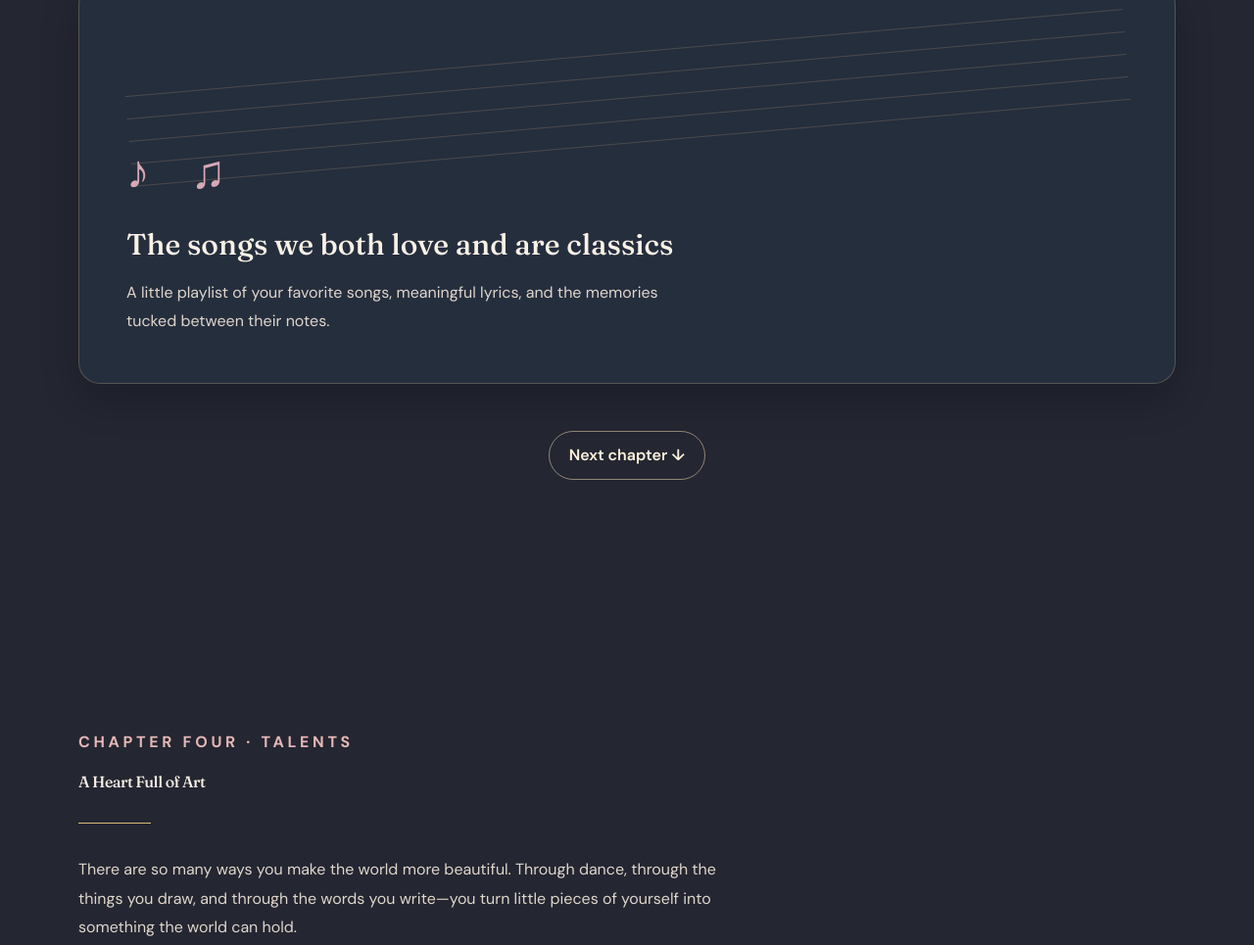
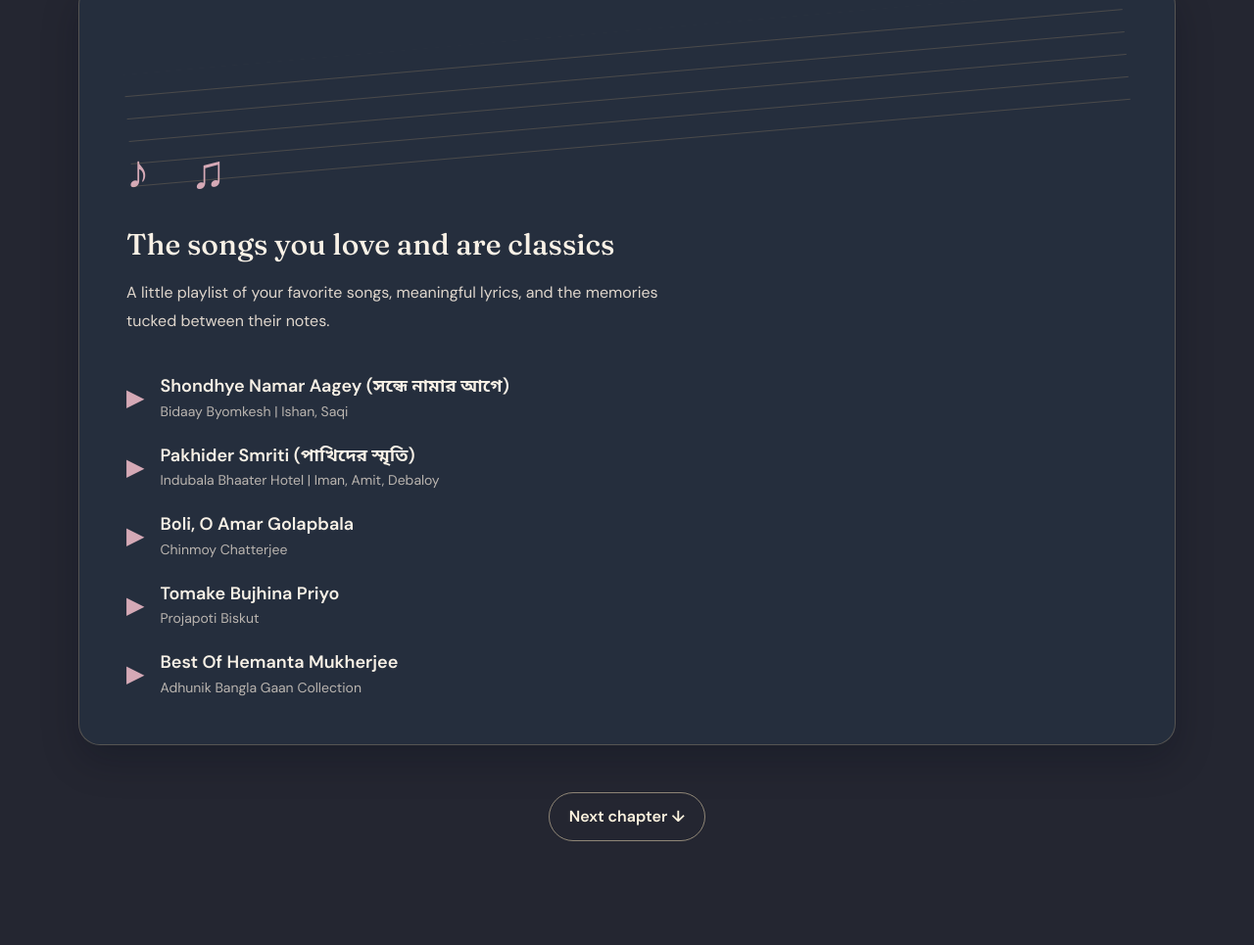
Before and after one commit to SRINJAYDASGUPTA-Git/ava-bday, an Astro site: page / in a window 1280 px wide. Shown: the part 7062-8027 px from the top of the page at 98% size. Built offline with nearby package versions, Linux system fonts and the light colour scheme; Astro itself is replaced by a stand-in of ours.

Commit message:
Updated sections

```diff
--- a/src/components/Bengali.astro
+++ b/src/components/Bengali.astro
@@ -101,13 +101,64 @@
                     ♪ ♫
                 </div>
                 <h4 class="canva-text serif mt-8 text-3xl" style="color:#f8f1e6">
-                    The songs we both love and are classics
+                    The songs you love and are classics
                 </h4>
                 <p class="body-copy mt-4 max-w-xl" style="color:#dfd6cc">
                     A little playlist of your favorite songs, meaningful lyrics,
                     and the memories tucked between their notes.
                 </p>
-                <!-- Add playlist embeds or song links here -->
+
+                <ul class="mt-10 space-y-6" style="color:#dfd6cc">
+                    <li>
+                        <a href="https://youtu.be/DPdPVhhvwT4" target="_blank" class="group flex items-center gap-4 transition-opacity hover:opacity-75" style="text-decoration:none;">
+                            <span class="text-2xl" style="color:#d5a9b6">▶</span>
+                            <div>
+                                <p class="text-lg font-semibold m-0 leading-tight" style="color:#f8f1e6">Shondhye Namar Aagey (সন্ধে নামার আগে)</p>
+                                <p class="text-sm m-0 mt-1 opacity-80">Bidaay Byomkesh | Ishan, Saqi</p>
+                            </div>
+                        </a>
+                    </li>
+
+                    <li>
+                        <a href="https://youtu.be/fe4D7ofZKpc" target="_blank" class="group flex items-center gap-4 transition-opacity hover:opacity-75" style="text-decoration:none;">
+                            <span class="text-2xl" style="color:#d5a9b6">▶</span>
+                            <div>
+                                <p class="text-lg font-semibold m-0 leading-tight" style="color:#f8f1e6">Pakhider Smriti (পাখিদের স্মৃতি)</p>
+                                <p class="text-sm m-0 mt-1 opacity-80">Indubala Bhaater Hotel | Iman, Amit, Debaloy</p>
+                            </div>
+                        </a>
+                    </li>
+
+                    <li>
+                        <a href="https://youtu.be/2k7wKVotYkk" target="_blank" class="group flex items-center gap-4 transition-opacity hover:opacity-75" style="text-decoration:none;">
+                            <span class="text-2xl" style="color:#d5a9b6">▶</span>
+                            <div>
+                                <p class="text-lg font-semibold m-0 leading-tight" style="color:#f8f1e6">Boli, O Amar Golapbala</p>
+                                <p class="text-sm m-0 mt-1 opacity-80">Chinmoy Chatterjee</p>
+                            </div>
+                        </a>
+                    </li>
+
+                    <li>
+                        <a href="https://youtu.be/D6IPjKTEw60" target="_blank" class="group flex items-center gap-4 transition-opacity hover:opacity-75" style="text-decoration:none;">
+                            <span class="text-2xl" style="color:#d5a9b6">▶</span>
+                            <div>
+                                <p class="text-lg font-semibold m-0 leading-tight" style="color:#f8f1e6">Tomake Bujhina Priyo</p>
+                                <p class="text-sm m-0 mt-1 opacity-80">Projapoti Biskut</p>
+                            </div>
+                        </a>
+                    </li>
+
+                    <li>
+                        <a href="https://youtu.be/u_ZLpLrilyg" target="_blank" class="group flex items-center gap-4 transition-opacity hover:opacity-75" style="text-decoration:none;">
+                            <span class="text-2xl" style="color:#d5a9b6">▶</span>
+                            <div>
+                                <p class="text-lg font-semibold m-0 leading-tight" style="color:#f8f1e6">Best Of Hemanta Mukherjee</p>
+                                <p class="text-sm m-0 mt-1 opacity-80">Adhunik Bangla Gaan Collection</p>
+                            </div>
+                        </a>
+                    </li>
+                </ul>
             </div>
         </div>
 
--- a/src/components/Doctor.astro
+++ b/src/components/Doctor.astro
@@ -20,7 +20,7 @@
                 data-template-id="doctor-title"
                 style="color: rgb(248, 241, 230); font-weight: 500; font-style: normal; font-size: 26px;"
             >
-                Her Future as a Doctor
+                Future <span class="text-3xl bold">Dr. Avanti Pal</span>
             </h2>
             <div class="fine-rule my-8"></div>
             <p
@@ -32,6 +32,9 @@
                 I believe in you &mdash; in your care, your courage, and the
                 person you are becoming. Whatever the road asks of you, may you
                 always feel proud of how far your heart can take you.
+<br/>
+                You are the most hard working person I have met, with immense perseverance. Since class 11 you have worked tirelessly towards a goal which you achieved and now the next goal is ahead of you and in all the obstacles and struggles you have faced, you have never given up on the goal. And I know for a fact you will be a GREAT DOCTOR.
+
             </p>
             <p
                 class="canva-text scribble mt-8"
```
